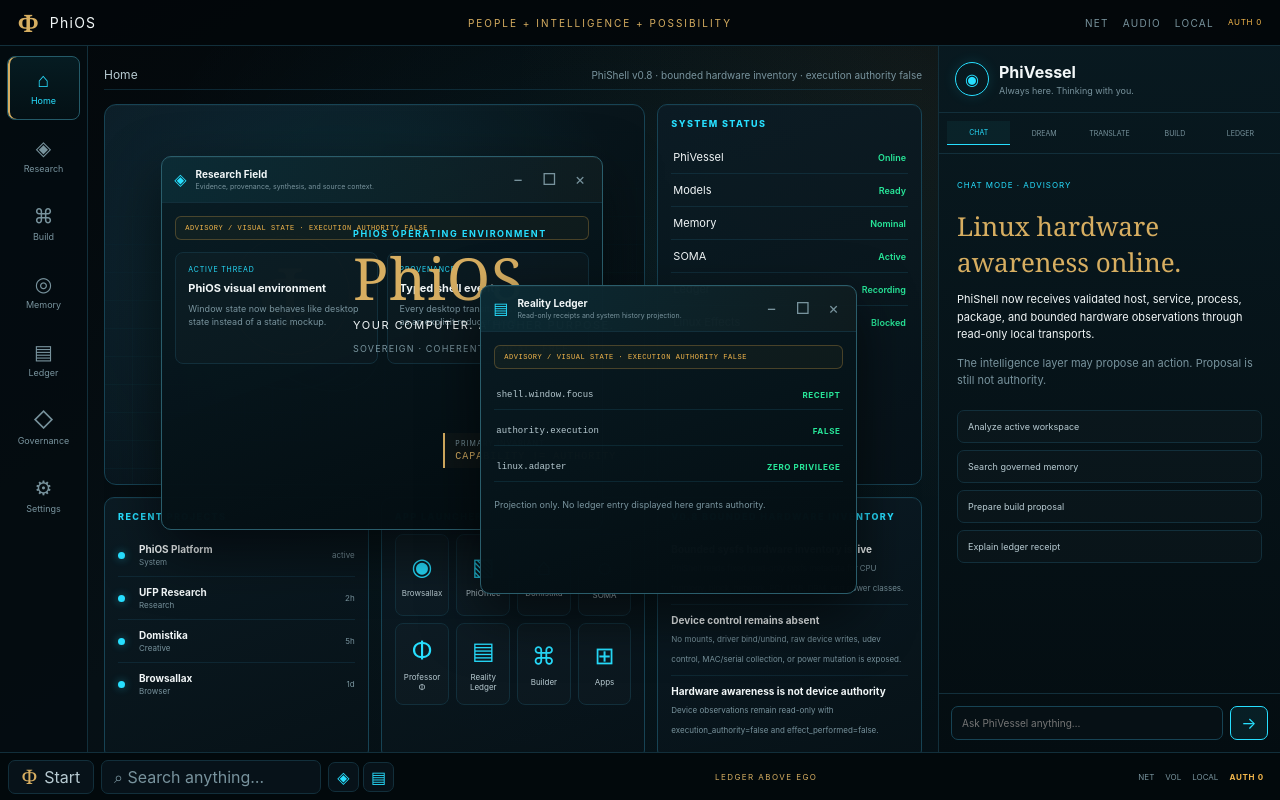
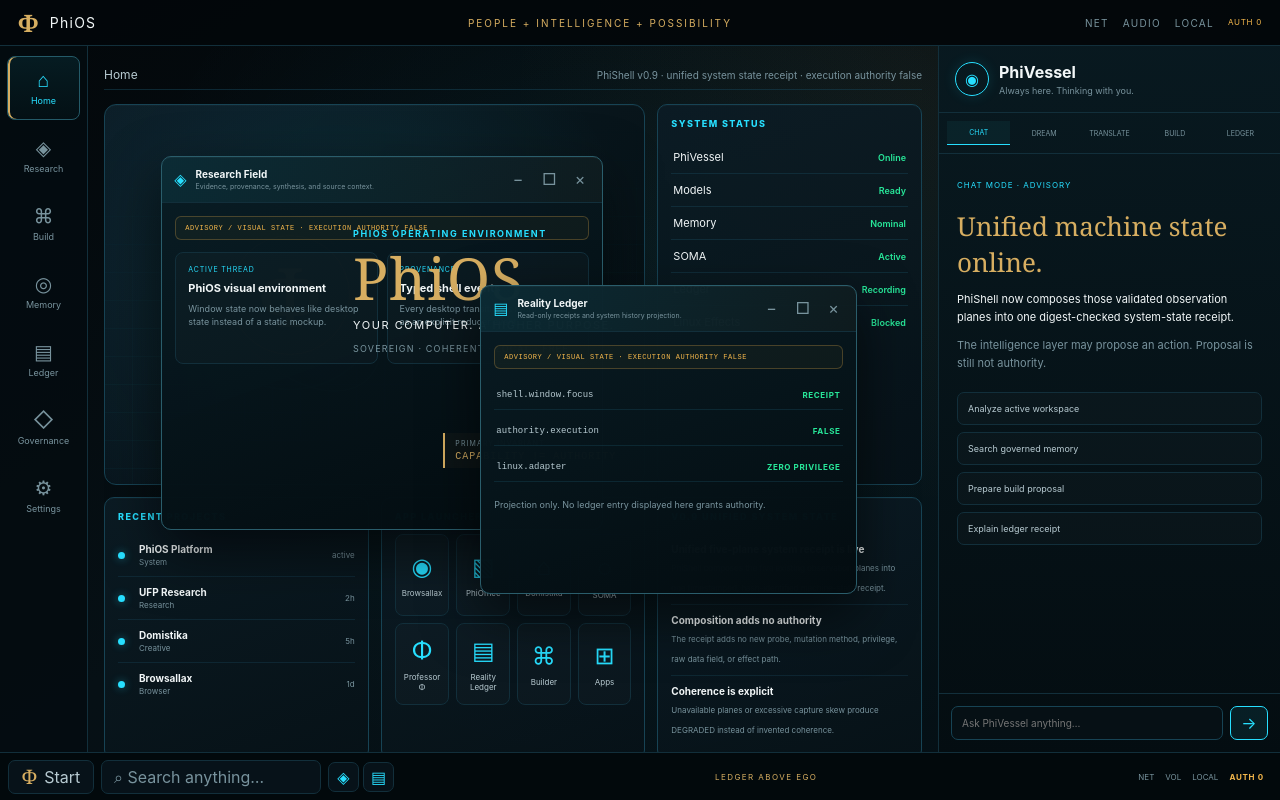
Before and after one commit to MichaelWave369/PhiOS, a React (Vite) app in the folder phishell/: page / in a window 1280 px wide. Built offline with nearby package versions, Linux system fonts and the light colour scheme.

Commit message:
phishell: surface unified system-state receipt

```diff
--- a/phishell/src/PhiShell.tsx
+++ b/phishell/src/PhiShell.tsx
@@ -4,6 +4,7 @@ import { ServiceObservationPanel } from "./components/ServiceObservationPanel";
 import { ProcessObservationPanel } from "./components/ProcessObservationPanel";
 import { PackageObservationPanel } from "./components/PackageObservationPanel";
 import { DeviceObservationPanel } from "./components/DeviceObservationPanel";
+import { SystemStatePanel } from "./components/SystemStatePanel";
 import {
   INITIAL_SHELL_STATE,
   type AuthorityRequest,
@@ -87,7 +88,7 @@ const windowTemplates: Record<string, WindowModel> = {
   "system-window": {
     id: "system-window",
     title: "System Inspector",
-    subtitle: "Live host, service, process, package, and hardware observation over loopback-only read transports.",
+    subtitle: "One unified provenance receipt over host, service, process, package, and hardware observations.",
     kind: "system",
     x: 22,
     y: 10,
@@ -262,18 +263,18 @@ function Home() {
       </section>
 
       <section className="panel notices">
-        <div className="panel-title">V0.8 BOUNDED HARDWARE INVENTORY</div>
+        <div className="panel-title">V0.9 UNIFIED SYSTEM STATE</div>
         <div className="notice">
-          <b>Bounded sysfs hardware inventory is live</b>
-          <small>PhiShell reads fixed read-only sysfs metadata for CPU topology, block, network, PCI, USB, DRM, and power classes.</small>
+          <b>Unified five-plane system receipt is live</b>
+          <small>PhiShell composes the five existing observation planes into one timestamped, hash-identified machine-state receipt.</small>
         </div>
         <div className="notice">
-          <b>Device control remains absent</b>
-          <small>No mounts, driver bind/unbind, raw device writes, udev control, MAC/serial collection, or power mutation is exposed.</small>
+          <b>Composition adds no authority</b>
+          <small>The receipt adds no new probe, mutation method, privilege, raw data field, or effect path.</small>
         </div>
         <div className="notice">
-          <b>Hardware awareness is not device authority</b>
-          <small>Device observations remain read-only with execution_authority=false and effect_performed=false.</small>
+          <b>Coherence is explicit</b>
+          <small>Unavailable planes or excessive capture skew produce DEGRADED instead of invented coherence.</small>
         </div>
       </section>
 
@@ -375,6 +376,7 @@ function WindowBody({ item }: { item: WindowModel }) {
   if (item.id === "system-window") {
     return (
       <>
+        <SystemStatePanel />
         <HostObservationPanel />
         <ServiceObservationPanel />
         <ProcessObservationPanel />
@@ -409,7 +411,7 @@ function WindowBody({ item }: { item: WindowModel }) {
         <article>
           <small>BOUNDARY</small>
           <b>Effect broker absent</b>
-          <p>No privileged Linux effect adapter is attached in v0.8.</p>
+          <p>No privileged Linux effect adapter is attached in v0.9.</p>
         </article>
       </div>
     );
@@ -579,8 +581,8 @@ function PhiVessel() {
       </div>
       <div className="vessel-body">
         <small className="mode-label">{mode.toUpperCase()} MODE · ADVISORY</small>
-        <h2>Linux hardware awareness online.</h2>
-        <p>PhiShell now receives validated host, service, process, package, and bounded hardware observations through read-only local transports.</p>
+        <h2>Unified machine state online.</h2>
+        <p>PhiShell now composes those validated observation planes into one digest-checked system-state receipt.</p>
         <p className="muted">
           The intelligence layer may propose an action. Proposal is still not authority.
         </p>
@@ -754,7 +756,7 @@ function AuthorityDialog({
         {request.decision === "pending" ? (
           <>
             <div className="authority-warning">
-              Approval below records operator intent only. PhiShell v0.8 has no privileged effect
+              Approval below records operator intent only. PhiShell v0.9 has no privileged effect
               broker and cannot execute this Linux operation.
             </div>
             <div className="authority-actions">
@@ -840,7 +842,7 @@ export function PhiShell() {
       <main className="field">
         <div className="field-title">
           <span>{title}</span>
-          <small>PhiShell v0.8 · bounded hardware inventory · execution authority false</small>
+          <small>PhiShell v0.9 · unified system state receipt · execution authority false</small>
         </div>
         <Center view={state.view} />
         <DesktopLayer windows={state.windows} dispatch={dispatch} />
```
